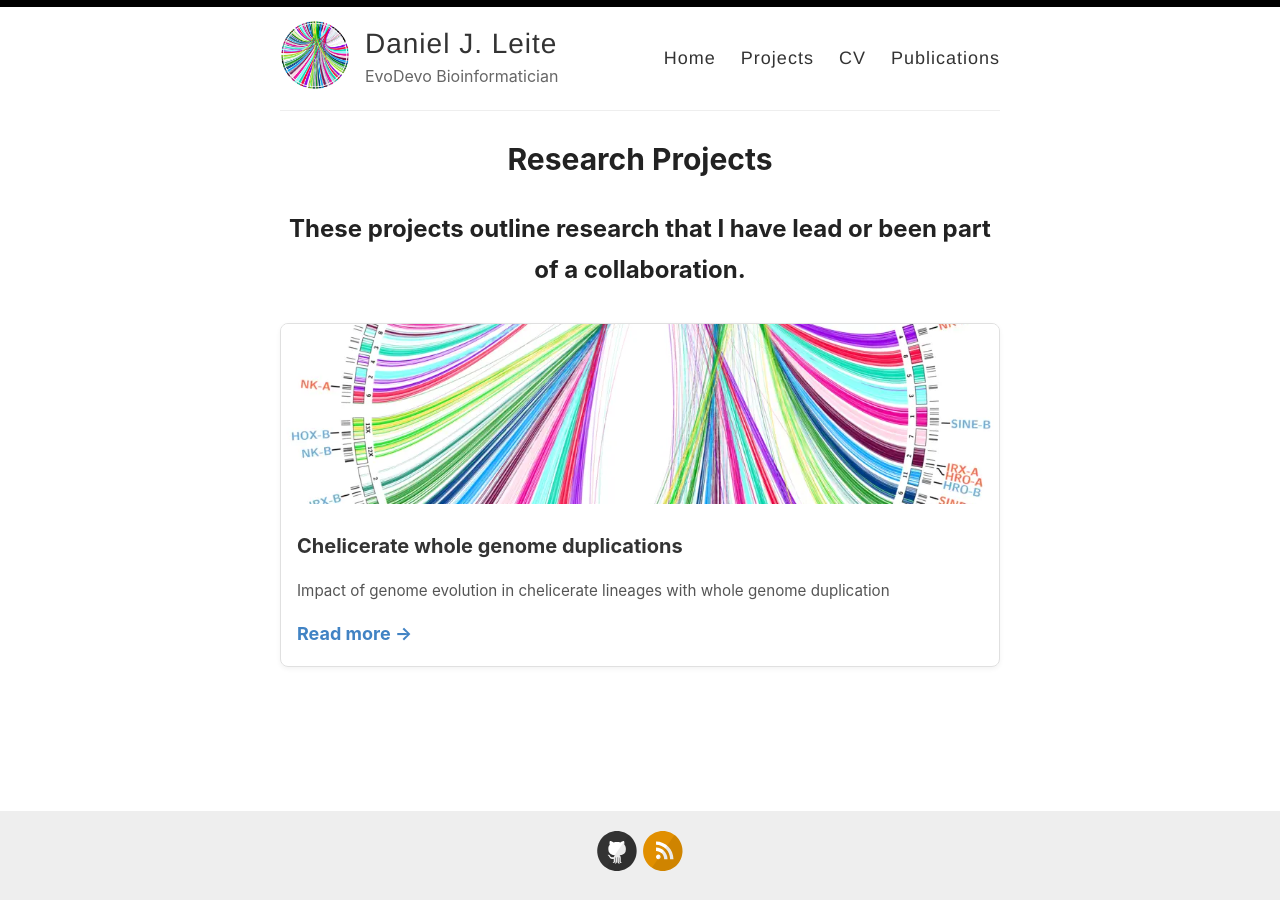
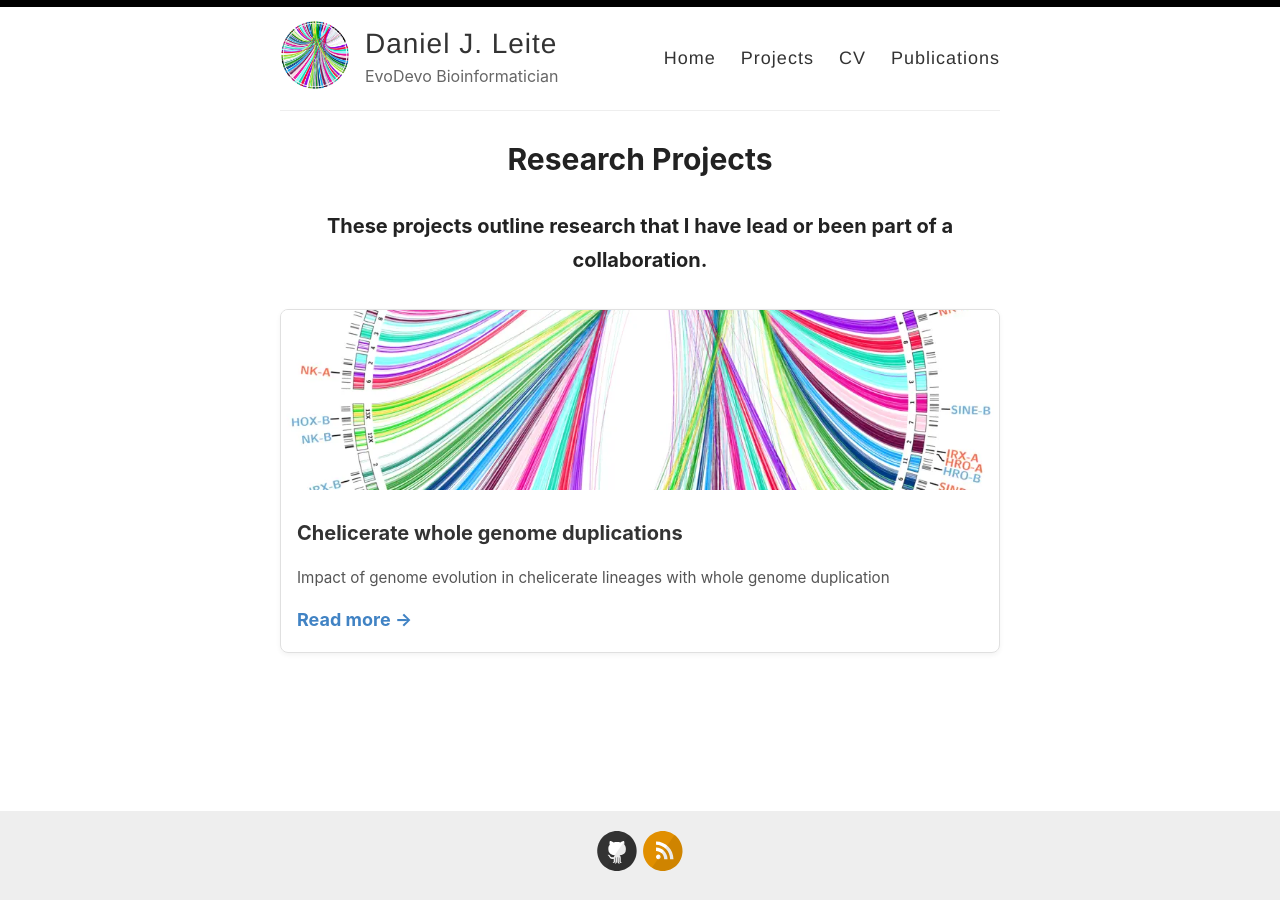
Before and after one commit to djleite/djleite.github.io, a Jekyll site: the page built from _pages/projects.md, in a window 1280 px wide. Built offline with Jekyll 4.4.1, drawn with Linux system fonts in a browser that asks for light colours.

Commit message:
projects page

```diff
--- a/_pages/projects.md
+++ b/_pages/projects.md
@@ -4,9 +4,9 @@ title: Research Projects
 permalink: /projects/
 ---
 
-<h2 style="margin-top: 2rem; margin-bottom: 1rem; text-align: center;">
+<h3 style="margin-top: 2rem; margin-bottom: 1rem; text-align: center;">
   These projects outline research that I have lead or been part of a collaboration.
-</h2>
+</h3>
 
 <div style="display: grid; grid-template-columns: repeat(auto-fit, minmax(280px, 1fr)); gap: 2rem; margin-top: 2rem;">
   {% for post in site.posts %}
```
